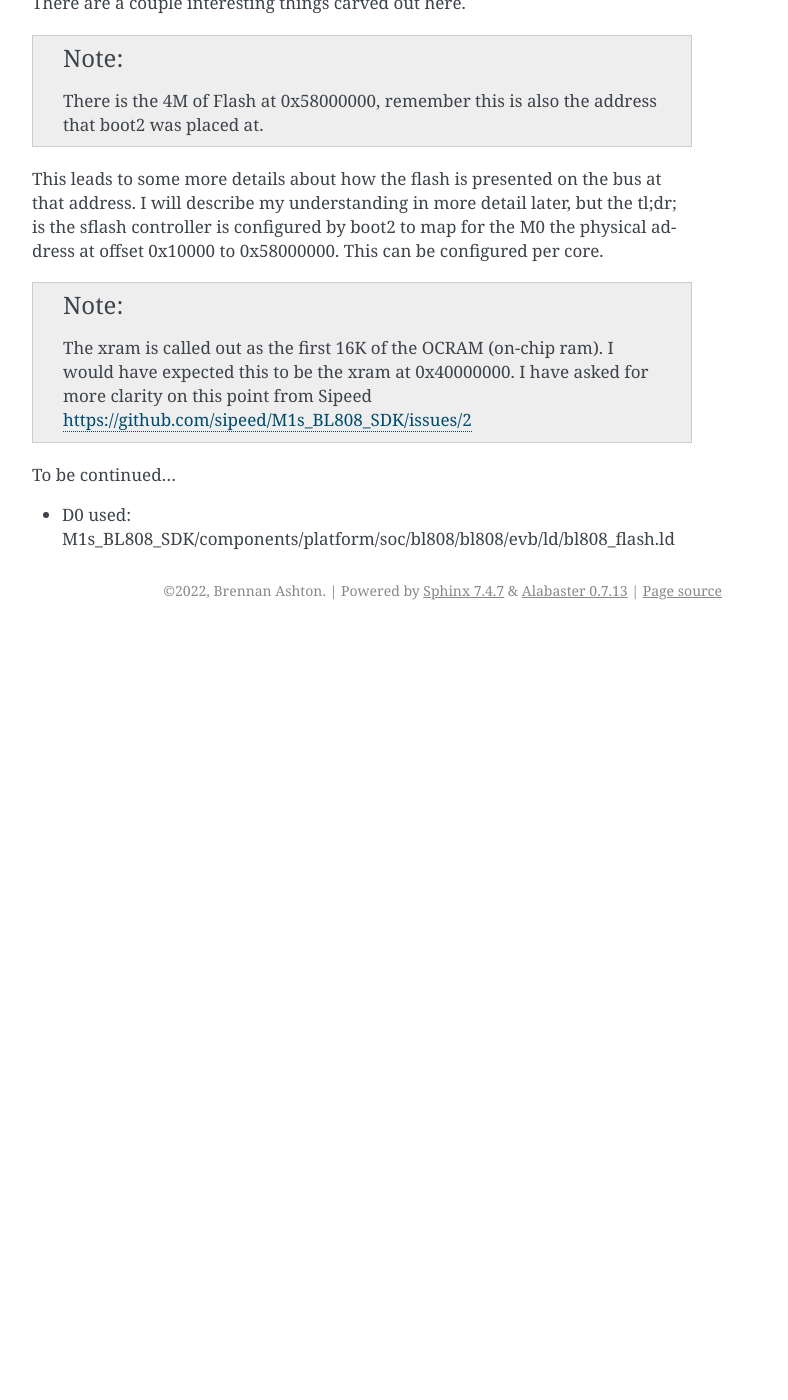
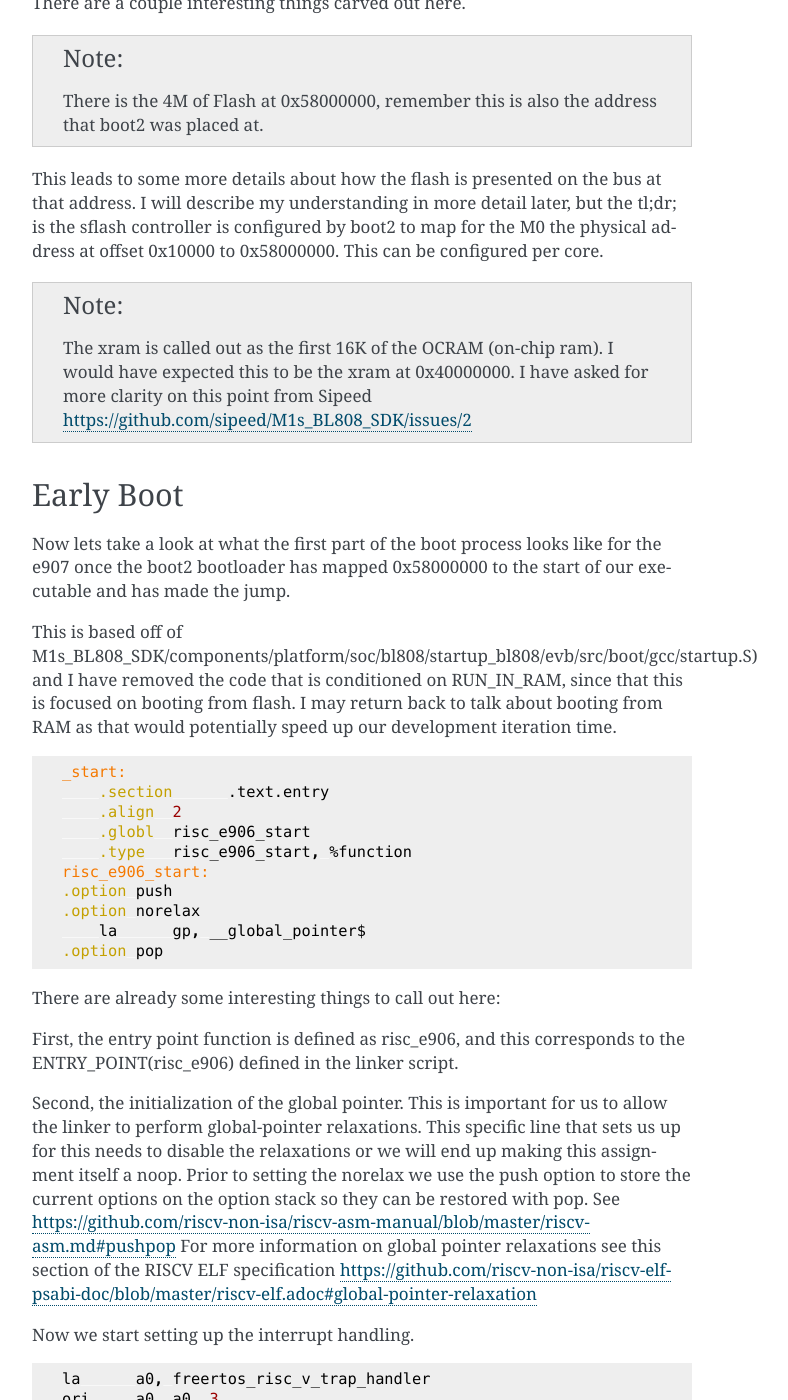
Before and after one commit to btashton/bl808-notes, a Sphinx documentation site: the page built from source/soc/boot.rst, in a window 1280 px wide and 1400 px high, scrolled down 4549 px. Shown: the whole window, without its empty margins (388-1176 px from the left). Built offline with Sphinx 7.4.7, drawn with Linux system fonts in a browser that asks for light colours; before the commit the page ends 5179 px from its top, so only the background shows below that; some of the changed text lies outside the part shown.

Commit message:
Initial content about interrupts for the M0.

```diff
--- a/source/conf.py
+++ b/source/conf.py
@@ -13,7 +13,9 @@
 # -- General configuration ---------------------------------------------------
 # https://www.sphinx-doc.org/en/master/usage/configuration.html#general-configuration
 
-extensions = []
+extensions = [
+    'sphinxcontrib.wavedrom',
+]
 
 templates_path = ['_templates']
 exclude_patterns = []
--- a/source/soc/boot.rst
+++ b/source/soc/boot.rst
@@ -248,6 +248,101 @@
     https://github.com/sipeed/M1s_BL808_SDK/issues/2
 
 
+
+Early Boot
+----------
+
+Now lets take a look at what the first part of the boot process looks like for
+the e907 once the boot2 bootloader has mapped 0x58000000 to the start of our
+executable and has made the jump.
+
+This is based off of M1s_BL808_SDK/components/platform/soc/bl808/startup_bl808/evb/src/boot/gcc/startup.S)
+and I have removed the code that is conditioned on RUN_IN_RAM, since that
+this is focused on booting from flash.  I may return back to talk about booting
+from RAM as that would potentially speed up our development iteration time.
+
+.. code-block:: asm
+
+    _start:
+        .section      .text.entry
+        .align  2
+        .globl  risc_e906_start
+        .type   risc_e906_start, %function
+    risc_e906_start:
+    .option push
+    .option norelax
+        la      gp, __global_pointer$
+    .option pop
+
+
+There are already some interesting things to call out here:
+
+First, the entry point function is defined as risc_e906, and this corresponds
+to the ENTRY_POINT(risc_e906) defined in the linker script.
+
+Second, the initialization of the global pointer.  This is important for us to
+allow the linker to perform global-pointer relaxations.  This specific line
+that sets us up for this needs to disable the relaxations or we will end up
+making this assignment itself a noop.  Prior to setting the norelax we use the
+push option to store the current options on the option stack so they can be
+restored with pop. See https://github.com/riscv-non-isa/riscv-asm-manual/blob/master/riscv-asm.md#pushpop
+For more information on global pointer relaxations see this section of the RISCV
+ELF specification https://github.com/riscv-non-isa/riscv-elf-psabi-doc/blob/master/riscv-elf.adoc#global-pointer-relaxation
+
+
+Now we start setting up the interrupt handling.
+
+.. code-block:: asm
+
+        la      a0, freertos_risc_v_trap_handler
+        ori     a0, a0, 3
+        csrw    mtvec, a0
+
+        la      a0, __Vectors
+        csrw    mtvt, a0
+
+First we set the machine trap vector csr (mtvec).  This is the address with the
+mode set.  Note that we are setting the mode to 3 which is normally a reserved
+mode, _except_ this processor supports the CLIC interrupt controller.
+See :doc:`interrupts`.
+
+Next the csr `mtvt` is configured to point at the base of a table of handler
+functions (not instructions).  For RV32 4-byte pointers, for RV64 8-byte.
+
+.. note::
+
+    Both CLIC and CLINT support "vectored" modes, but the key difference
+    in the table is that CLIC is a table of handler pointers, where CLINT is is
+    table of instructions to jump to to handlers.
+
+    For CLINT this might look like:
+
+    .. code-block:: asm
+
+            __Vectors:
+            j   exception_common		/* 0 */
+            j   Default_Handler			/* 1 */
+            j   Default_Handler			/* 2 */
+            j   Default_Handler			/* 3 */
+            j   Default_Handler			/* 4 */
+
+    vs for CLIC:
+
+    .. code-block:: c
+
+        const pFunc __Vectors[] __attribute__ ((section(".init"),aligned(64))) = {
+        Default_Handler,
+        Default_Handler,
+        Default_Handler,
+
+
+foo
+
+    .weak __StackTop
+    la      sp, __StackTop
+    csrw    mscratch, sp
+
+
 To be continued...
 
 * D0 used: M1s_BL808_SDK/components/platform/soc/bl808/bl808/evb/ld/bl808_flash.ld
--- a/source/soc/soc.rst
+++ b/source/soc/soc.rst
@@ -8,6 +8,7 @@
 
    memory_layout
    boot
+   interrupts
    m0
    d0
    lp
```
Also changed, not shown: source/soc/interrupts.rst (added, +266 -0 lines), 1 other file.
